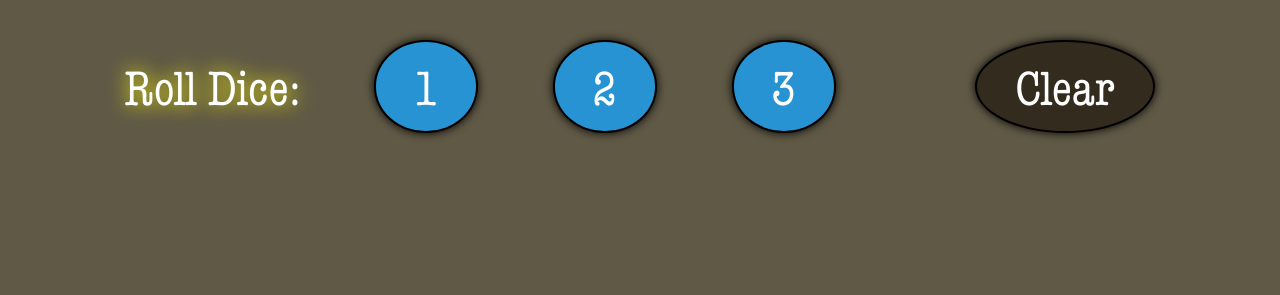
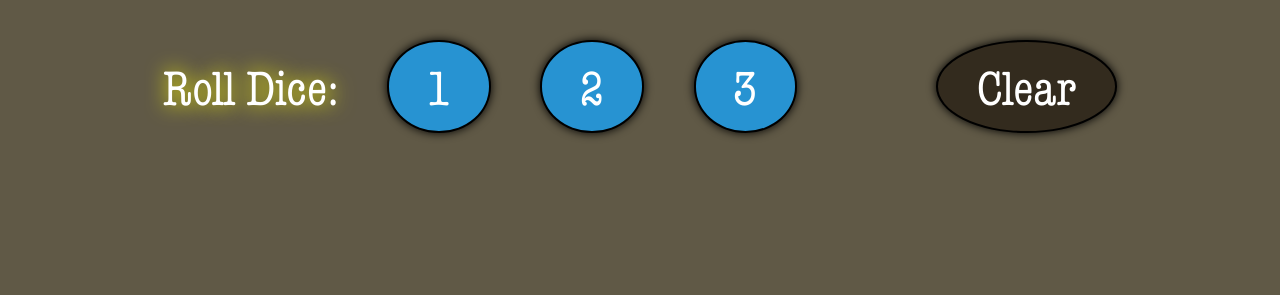
Before and after one commit to lfleming-314/REDiceRoller, a plain HTML site: page index.html in a window 1280 px wide. Drawn offline with nearby package versions, Linux system fonts and the light colour scheme.

Commit message:
Update index.html

```diff
--- a/index.html
+++ b/index.html
@@ -29,7 +29,7 @@
 			background-color: #2793D2;
 			font-size: 4vw;
 			font-family: typewriter, serif;
-			margin-left: 5vw;
+			margin-left: 3vw;
 			padding-left: 3vw;
 			padding-right: 3vw;
 			padding-top: 1vw;
```
